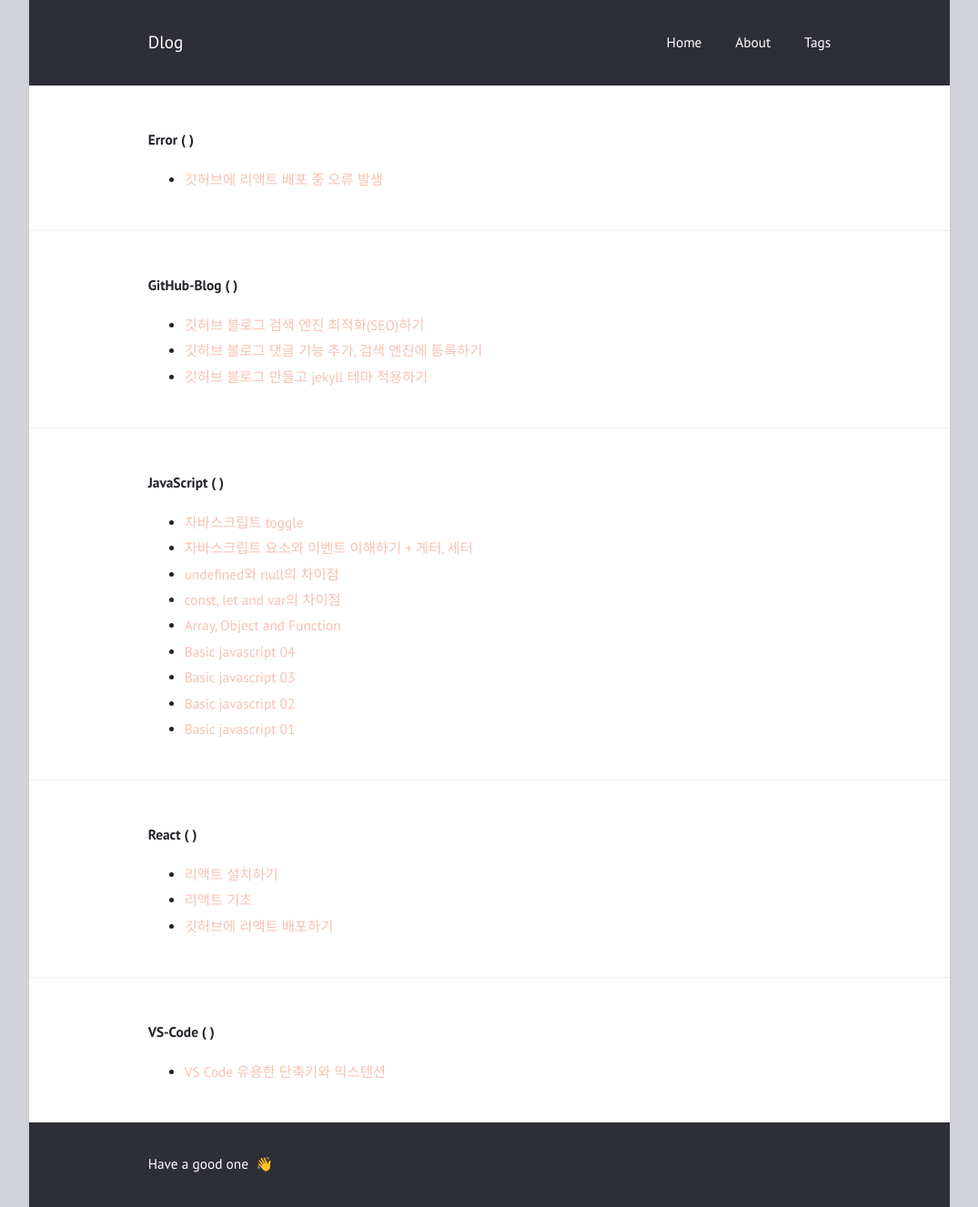
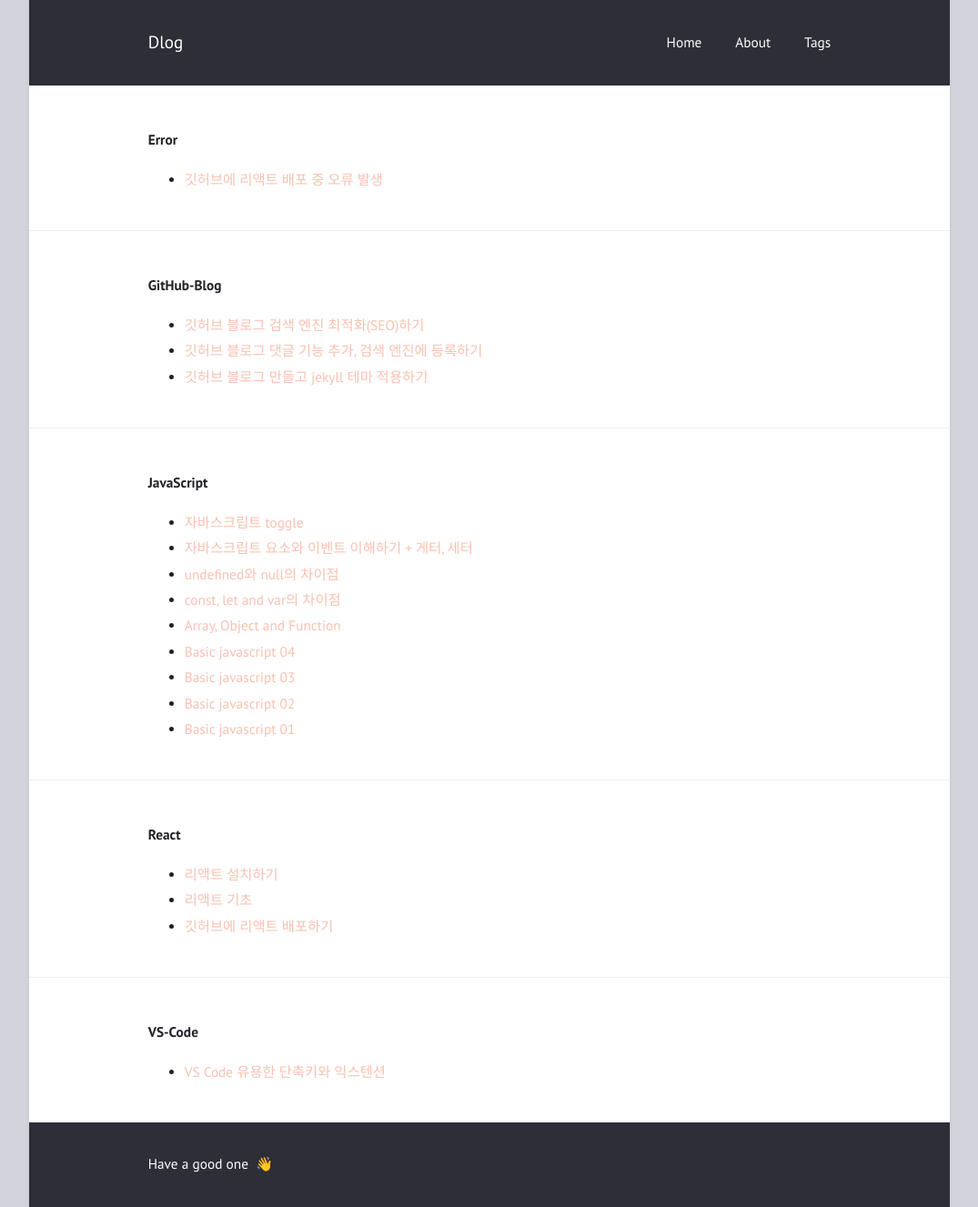
Before and after one commit to feb-dain/feb-dain.github.io, a Jekyll site: the page built from tags.md, in a window 1280 px wide. Shown: the whole page at 91% size, without its empty margins (102-1177 px from the left). Built offline with Jekyll 4.4.1, drawn with Linux system fonts in a browser that asks for light colours.

Commit message:
Update tags.md

```diff
--- a/tags.md
+++ b/tags.md
@@ -24,7 +24,7 @@ permalink: /tags/
 {% endfor %}
 {% for tag in tags %}
 <article>
-  <h4 id="{{ tag | slugify }}">{{ tag }} ( {{ li.length }} )</h4>
+  <h4 id="{{ tag | slugify }}">{{ tag }}</h4>
   <ul>
     {% for post in site.posts %}
     {% if post.tags contains tag %}
```
